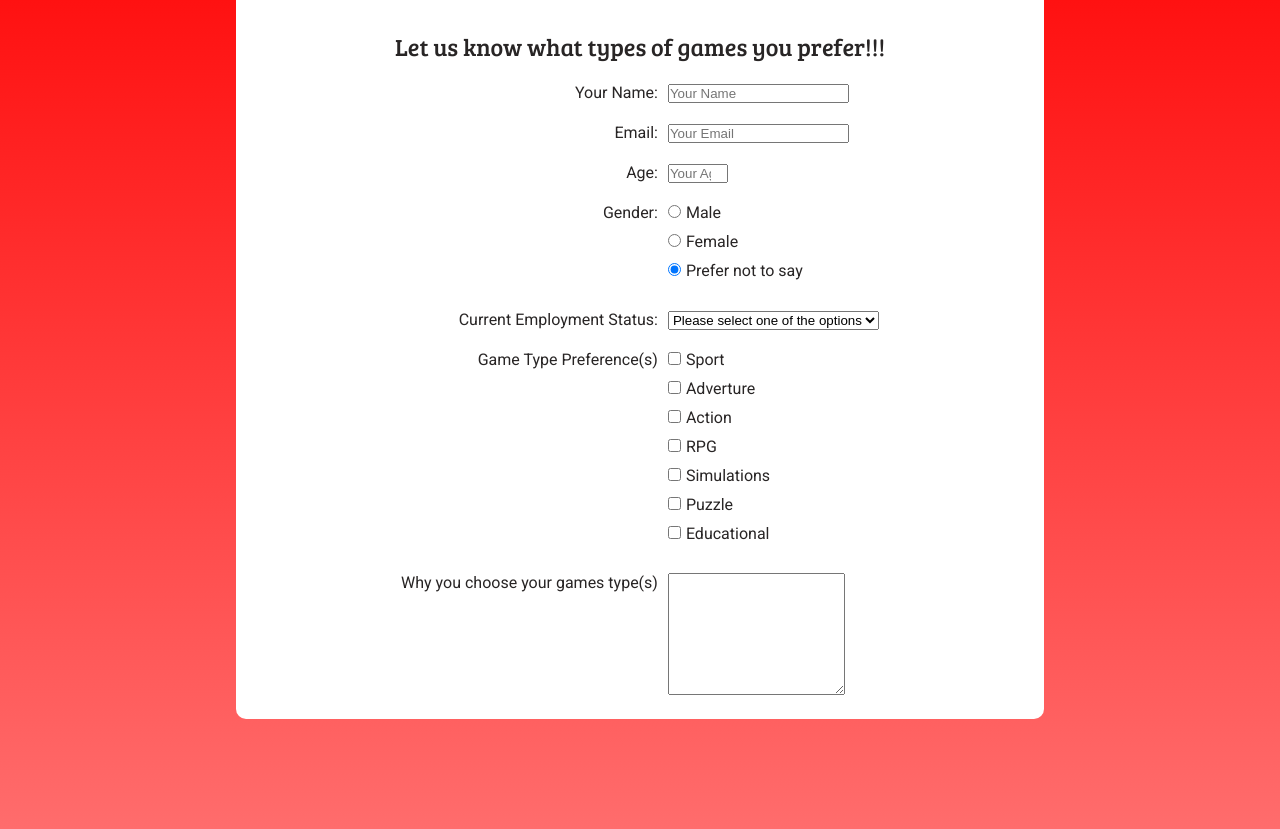
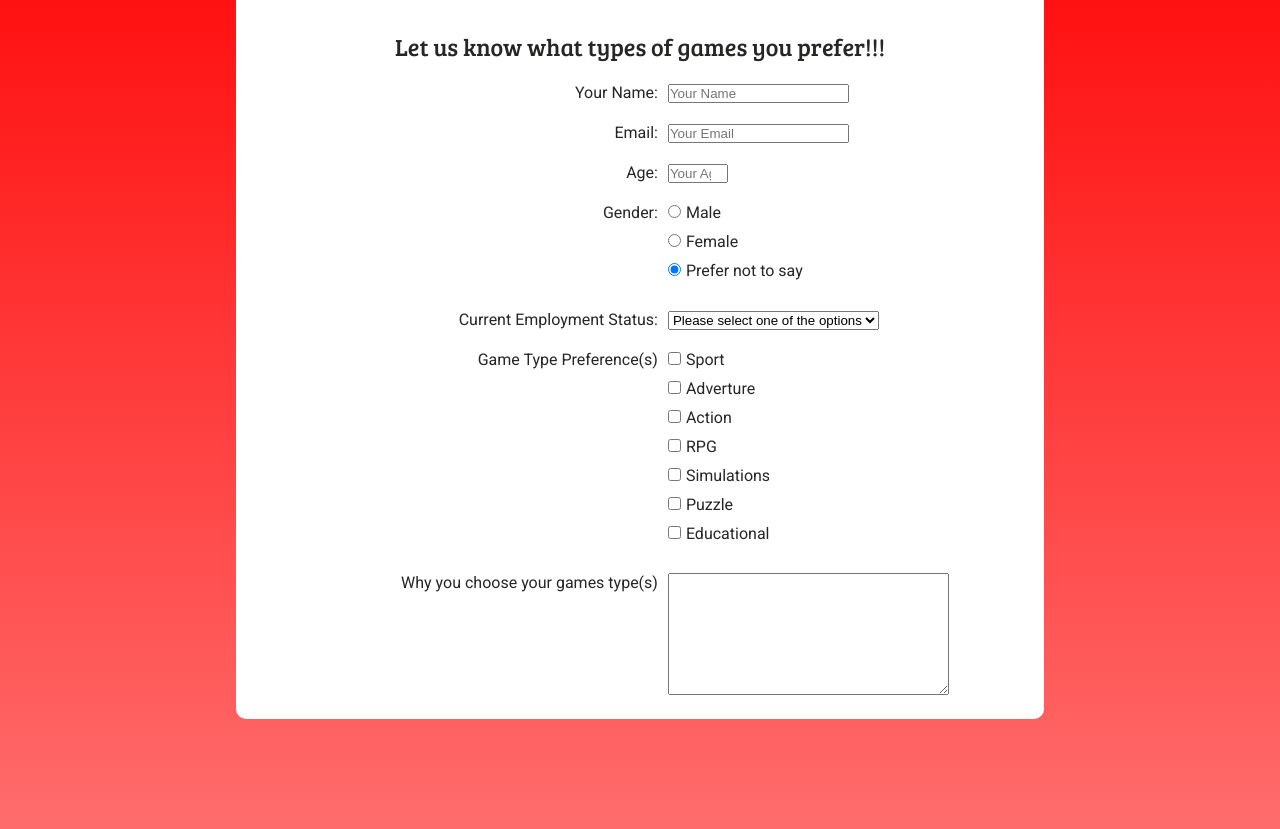
Before and after one commit to grimeswong/SurveyForm_FCC, a plain HTML site: page index.html in a window 1280 px wide. Shown: the part 101-930 px from the top of the page. Drawn offline with Linux system fonts and the light colour scheme.

Commit message:
ST-002: Fix the textarea width

```diff
--- a/css/style.css
+++ b/css/style.css
@@ -71,6 +71,10 @@ form {
   padding-bottom: 10px;
 }
 
+.inputfield textarea {
+  width: 100%;
+}
+
 li label {
   padding-left: 5px;
 }
```
